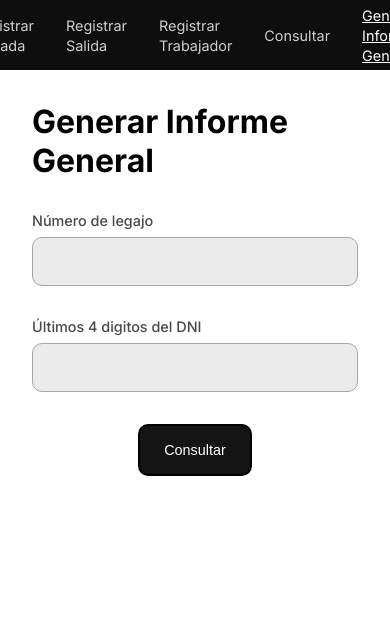
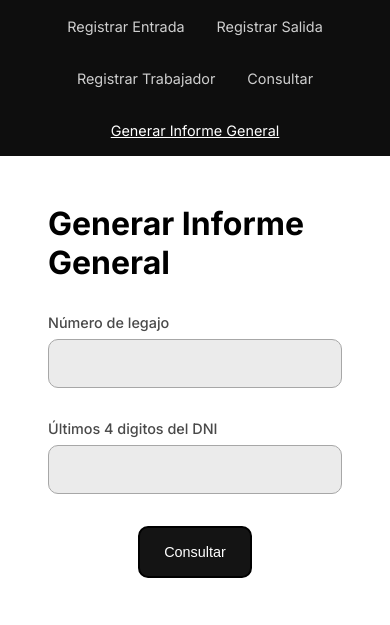
Before and after one commit to rami-platero/POO-Proyecto, a Flask app: page /informar in a window 390 px wide; the page is wider, and only the part inside the window is pictured. Shown: the top 625 px of that part. Run offline with Flask 3, Linux system fonts and the light colour scheme.

Commit message:
styles: add responsive styles

```diff
--- a/static/css/styles.css
+++ b/static/css/styles.css
@@ -45,6 +45,8 @@ nav {
     gap: 2rem;
     list-style-type: none;
     width: 100%;
+    flex-wrap: wrap;
+    padding: 1rem;
 
     li {
       .active {
@@ -55,7 +57,7 @@ nav {
       a {
         color: white;
         text-decoration: none;
-        opacity: .8;
+        opacity: 0.8;
         font-size: 0.9rem;
         transition: all 0.3s ease-in-out;
 
@@ -72,6 +74,7 @@ nav {
 main {
   max-width: 1400px;
   margin: 0 auto;
+  padding: 1rem;
 
   .container {
     display: flex;
```
